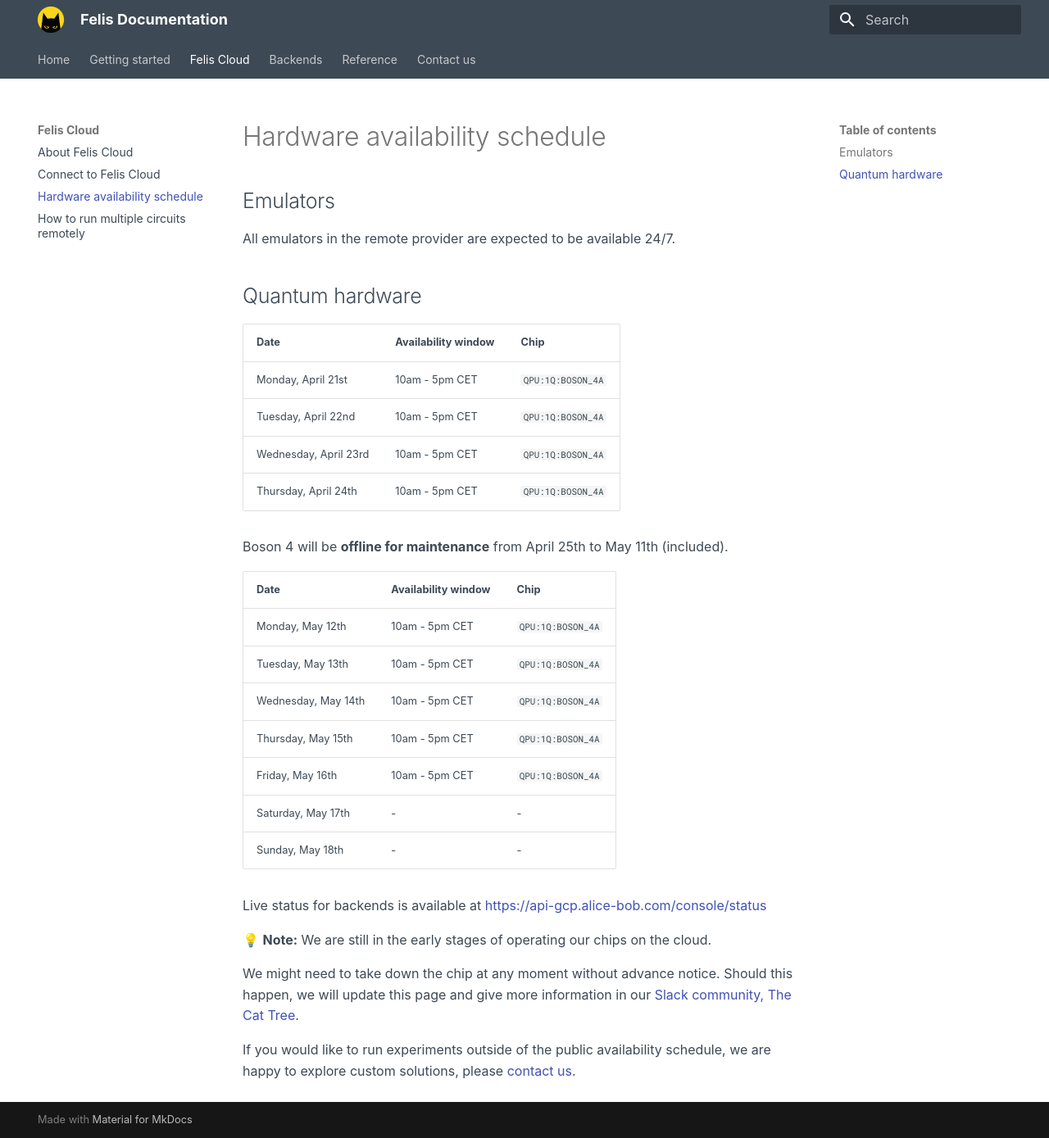
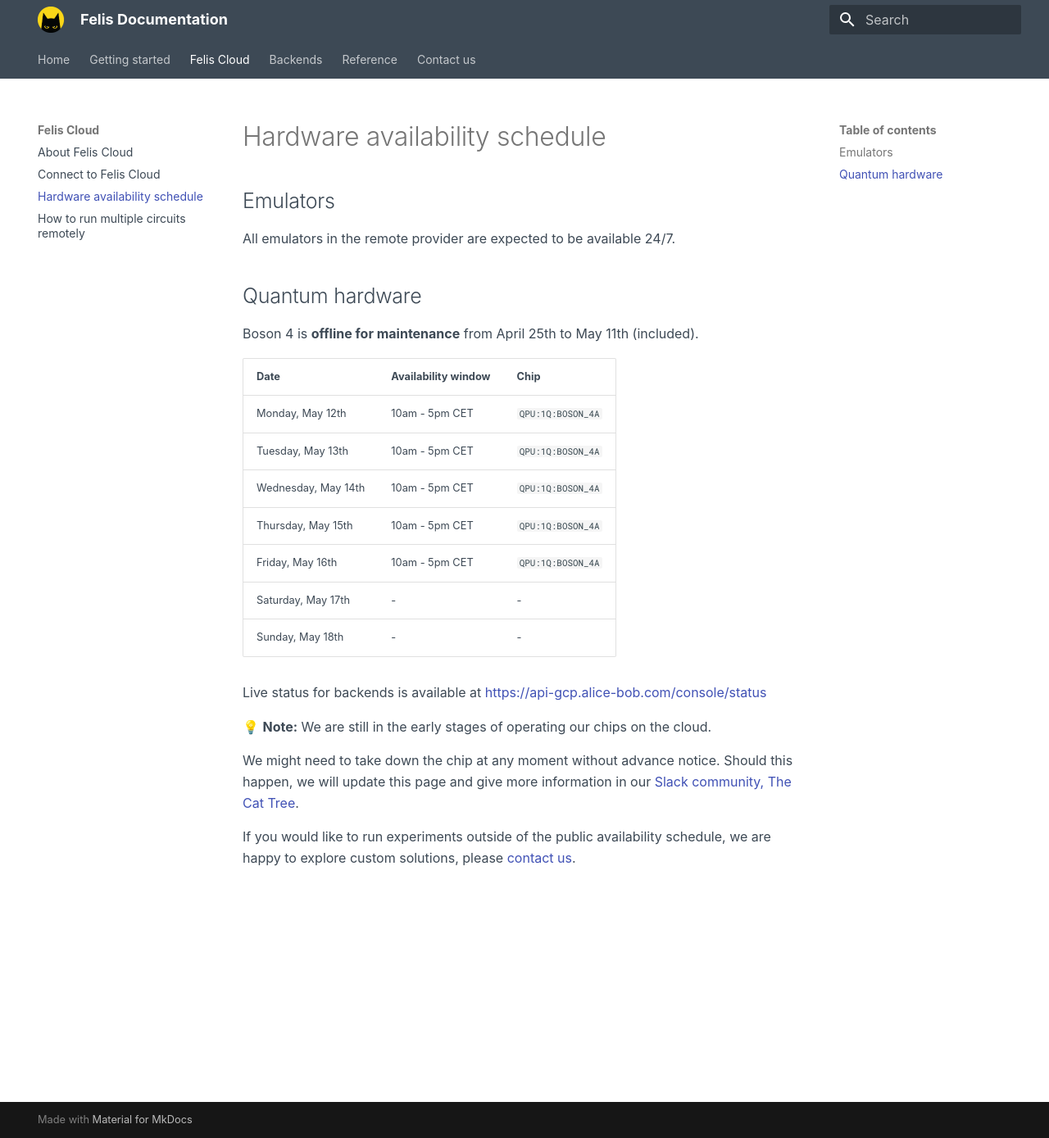
Before and after one commit to Alice-Bob-SW/felis, an MkDocs documentation site: the page built from docs/felis_cloud/hardware_availability_schedule.md, in a window 1280 px wide and 1389 px high. Shown: the whole window at 82% size. Built offline with MkDocs 1.6.1 and Material for MkDocs 9.7.7, drawn with Linux system fonts in a browser that asks for light colours.

Commit message:
Updated schedule

```diff
--- a/docs/felis_cloud/hardware_availability_schedule.md
+++ b/docs/felis_cloud/hardware_availability_schedule.md
@@ -6,14 +6,7 @@
 
 ## Quantum hardware
 
-| Date | Availability window | Chip |
-| --- | --- | --- |
-| Monday, April 21st | 10am - 5pm CET | `QPU:1Q:BOSON_4A` |
-| Tuesday, April 22nd | 10am - 5pm CET | `QPU:1Q:BOSON_4A` |
-| Wednesday, April 23rd | 10am - 5pm CET | `QPU:1Q:BOSON_4A` |
-| Thursday, April 24th | 10am - 5pm CET | `QPU:1Q:BOSON_4A` |
-
-Boson 4 will be **offline for maintenance** from April 25th to May 11th (included).
+Boson 4 is **offline for maintenance** from April 25th to May 11th (included).
 
 | Date | Availability window | Chip |
 | --- | --- | --- |
```
